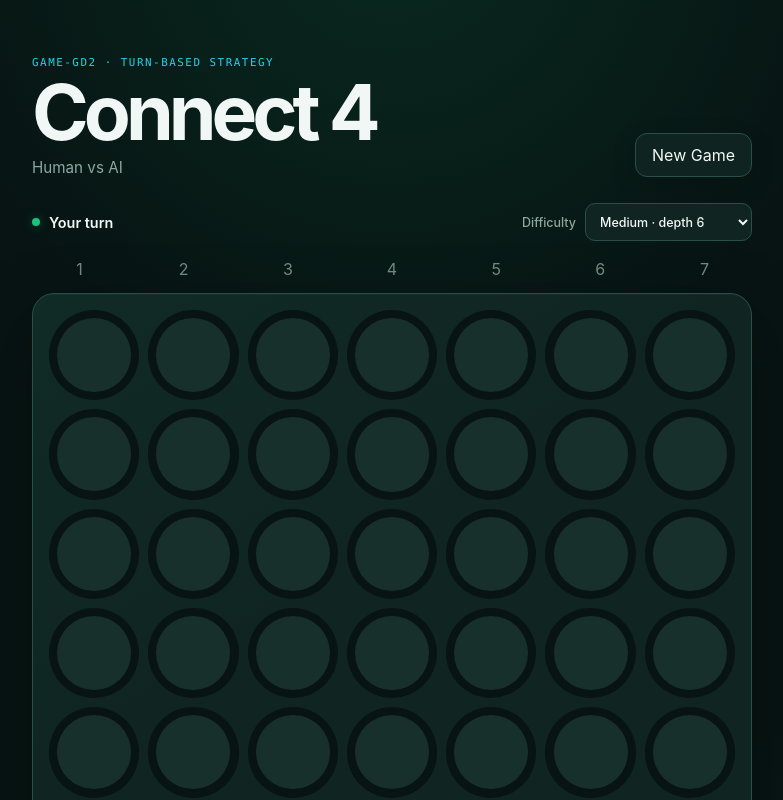
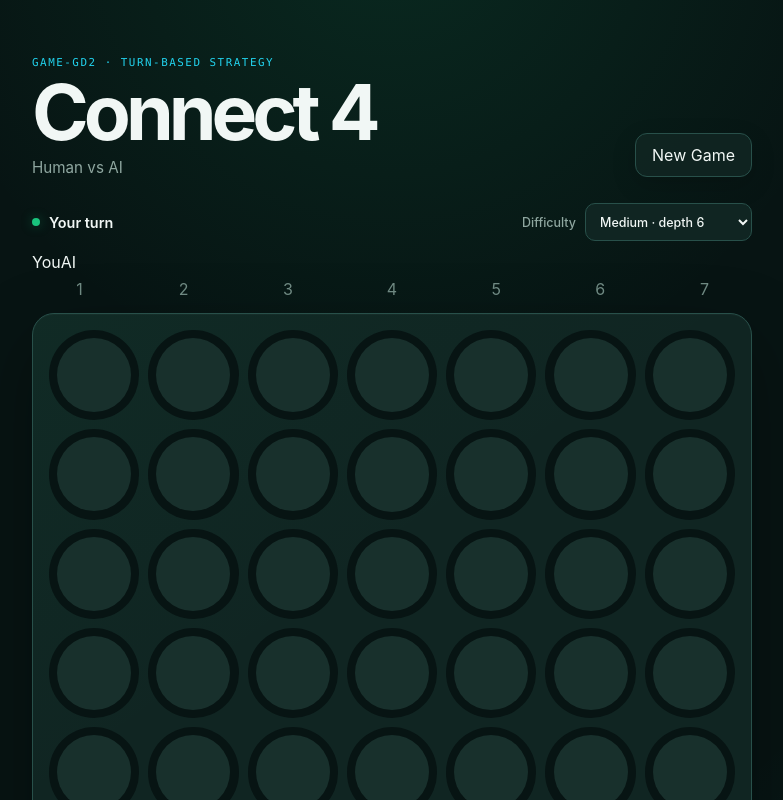
Before and after one commit to MasterDooom/connect4, a React (Vite) app: page / in a window 1280 px wide. Shown: the top 800 px of the page, without its empty margins (248-1031 px from the left). Built offline with nearby package versions, Linux system fonts and the light colour scheme.

Commit message:
style: add clear player legend

```diff
--- a/src/App.tsx
+++ b/src/App.tsx
@@ -36,6 +36,11 @@ function App() {
               <option value={7}>Hard · depth 7</option>
             </select>
           </label>
+        </div>
+
+        <div className="player-legend" aria-label="Piece legend">
+          <span><i className="legend-piece legend-human" aria-hidden="true" />You</span>
+          <span><i className="legend-piece legend-ai" aria-hidden="true" />AI</span>
         </div>
 
         <div className="column-controls" aria-label="Choose a column">
```
